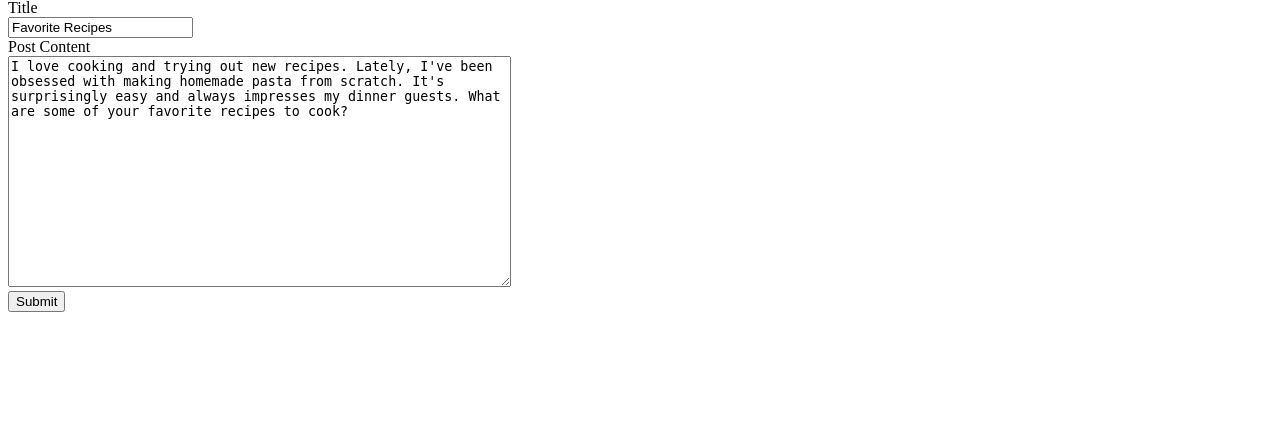
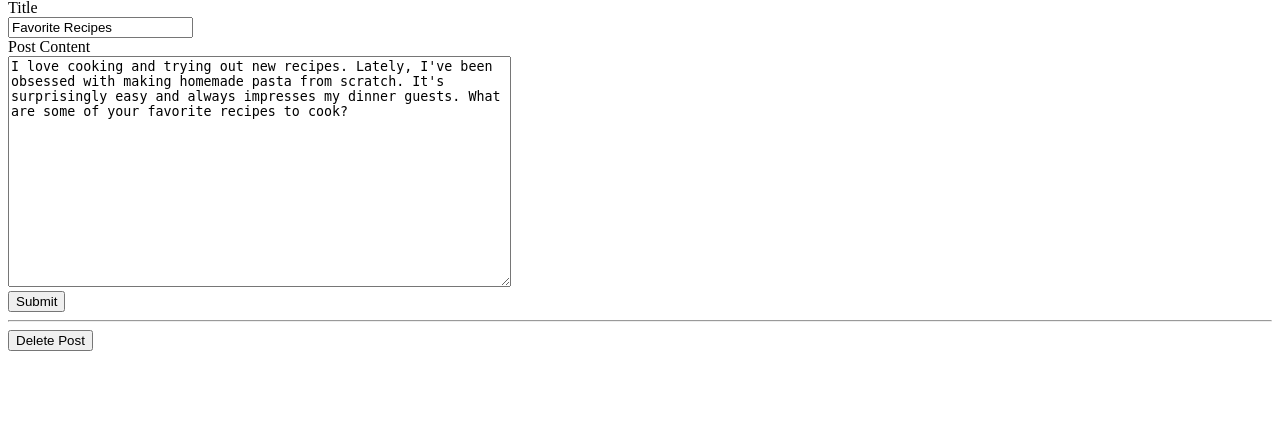
Before and after one commit to jtor5553/Challenge-Flask-Blog-Tutorial, a Flask app: page /2/edit in a window 1280 px wide. Shown: the part 154-577 px from the top of the page. Run offline with Flask 3, Linux system fonts and the light colour scheme; data comes from the database, SQL or seed files in the repository; both versions use the stored data as it was after the commit.

Commit message:
Added delete functionality

```diff
--- a/app.py
+++ b/app.py
@@ -83,7 +83,14 @@ def edit(id):
 
     return render_template('edit.html', post=post)
 
-# route to create a post
-
+@app.route('/<int:id>/delete', methods=('POST',))
+def delete(id):
+    post = get_post(id)
+    conn = get_db_connection()
+    conn.execute('DELETE FROM posts WHERE id = ?', (id,))
+    conn.commit()
+    conn.close()
+    flash('"{}" was successfully deleted'.format(post['title']))
+    return redirect(url_for('index'))
 
 app.run(port=5000)
--- a/templates/edit.html
+++ b/templates/edit.html
@@ -20,4 +20,9 @@
         <br>
         <button type="submit">Submit</button>
     </form>
+    <hr>
+    <form method="post" action="{{ url_for('delete', id=post['id']) }}">
+        <input type="submit" value="Delete Post" onclick="return confirm('Are you sure you want to delete this post?')">
+    </form>
+
 {% endblock %}
```
Also changed, not shown: database.db.
